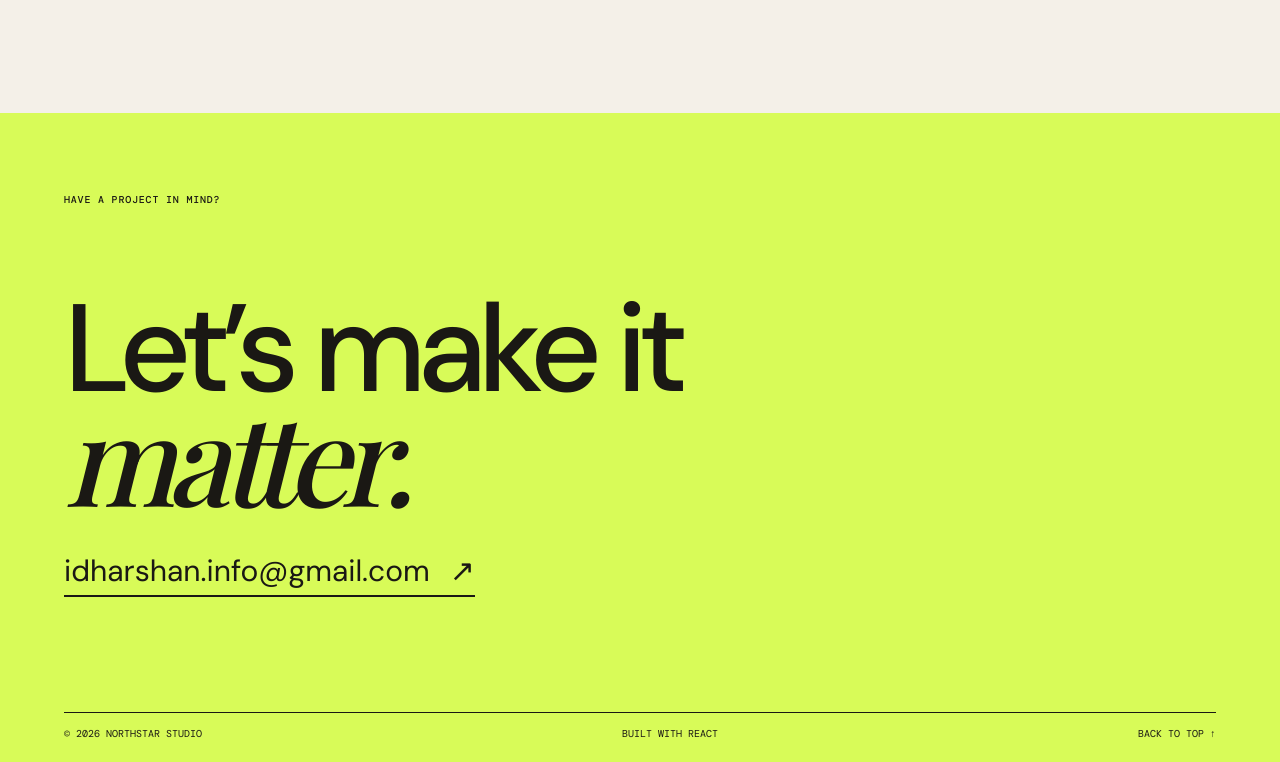
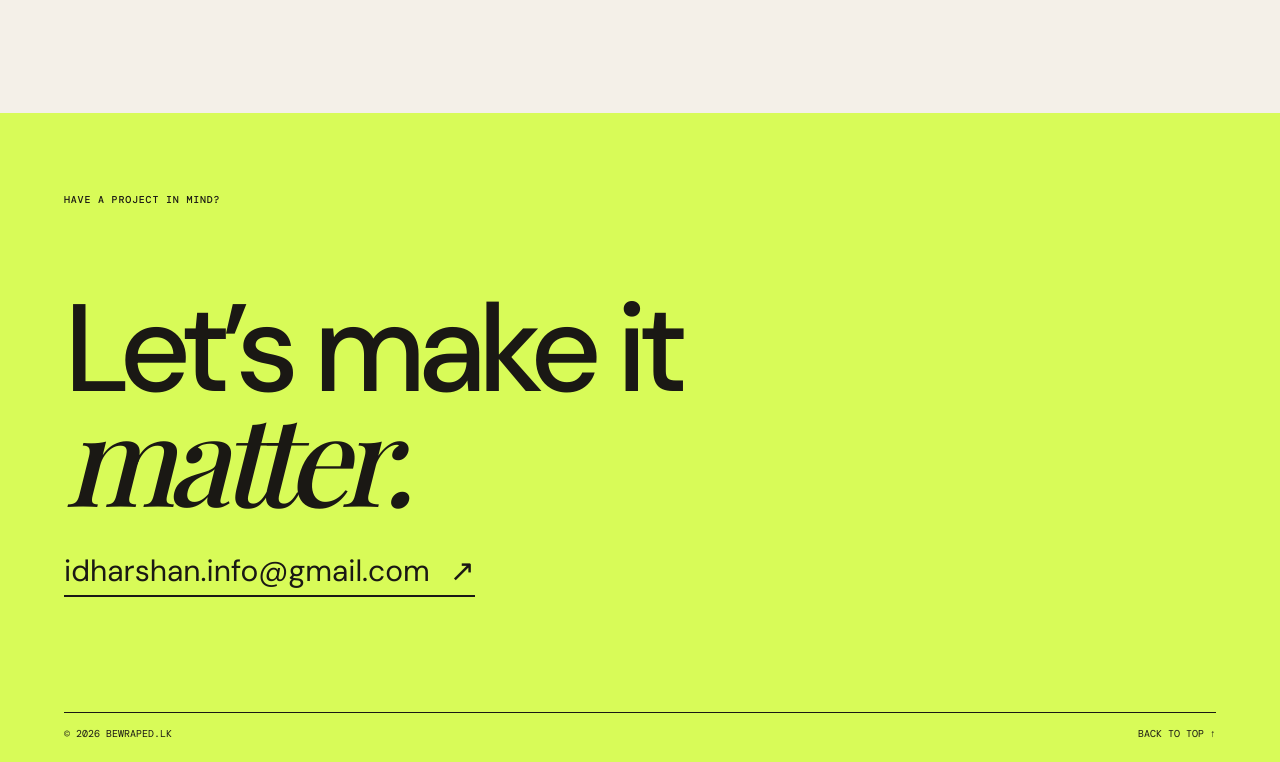
Before and after one commit to idharshanbite/Dharshan, a React (Vite) app: page / in a window 1280 px wide. Shown: the part 2594-3356 px from the top of the page. Built offline with nearby package versions, Linux system fonts and the light colour scheme; a web font is replaced by a local one.

Commit message:
Update main.jsx

```diff
--- a/src/main.jsx
+++ b/src/main.jsx
@@ -55,7 +55,7 @@ function App() {
         <p className="eyebrow">Have a project in mind?</p>
         <h2>Let’s make it<br /><em>matter.</em></h2>
         <a className="email" href="mailto:idharshan.info@gmail.com">idharshan.info@gmail.com <span>↗</span></a>
-        <div className="footer-bottom"><p>© 2026 Northstar Studio</p><p>Built with React</p><a href="#top">Back to top ↑</a></div>
+        <div className="footer-bottom"><p>© 2026 BEWRAPED.lk</p><p></p><a href="#top">Back to top ↑</a></div>
       </footer>
     </main>
   )
```
